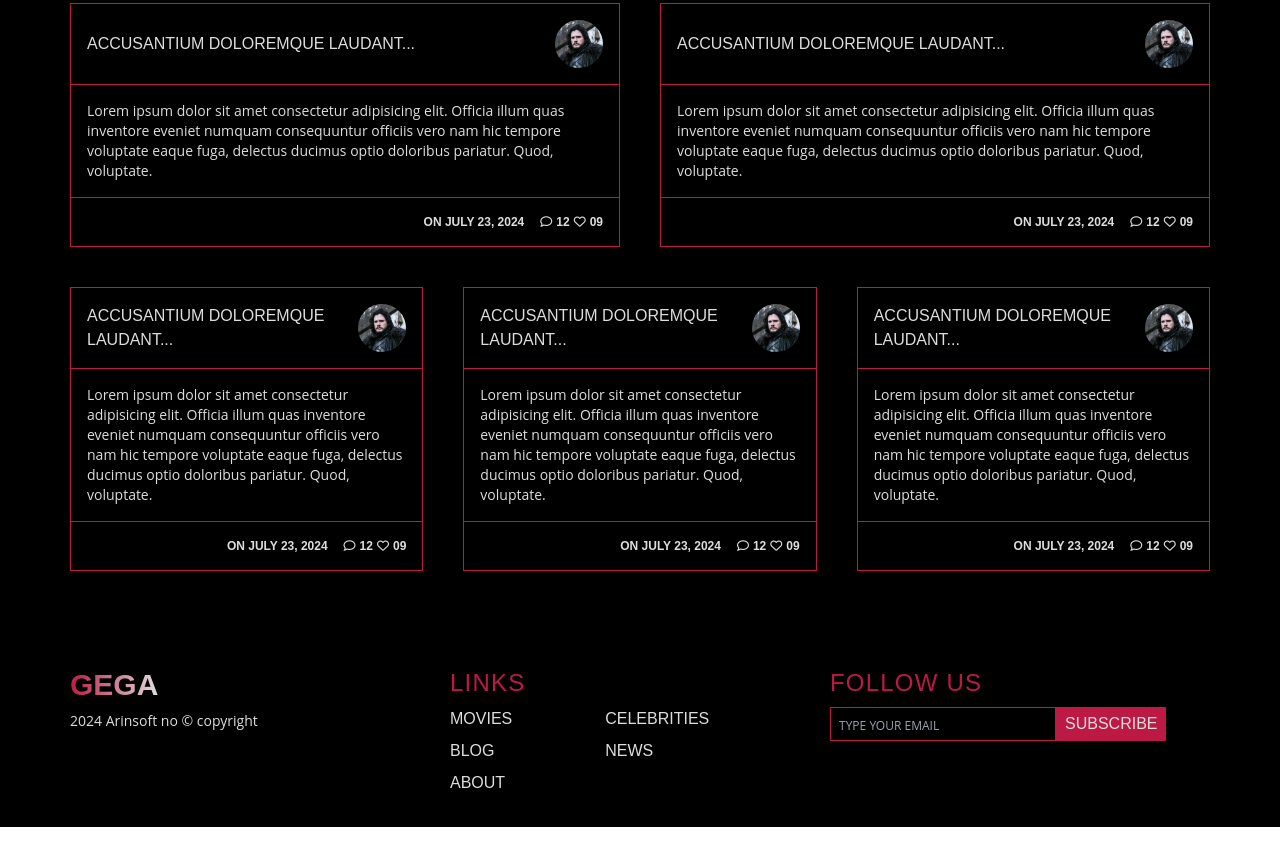
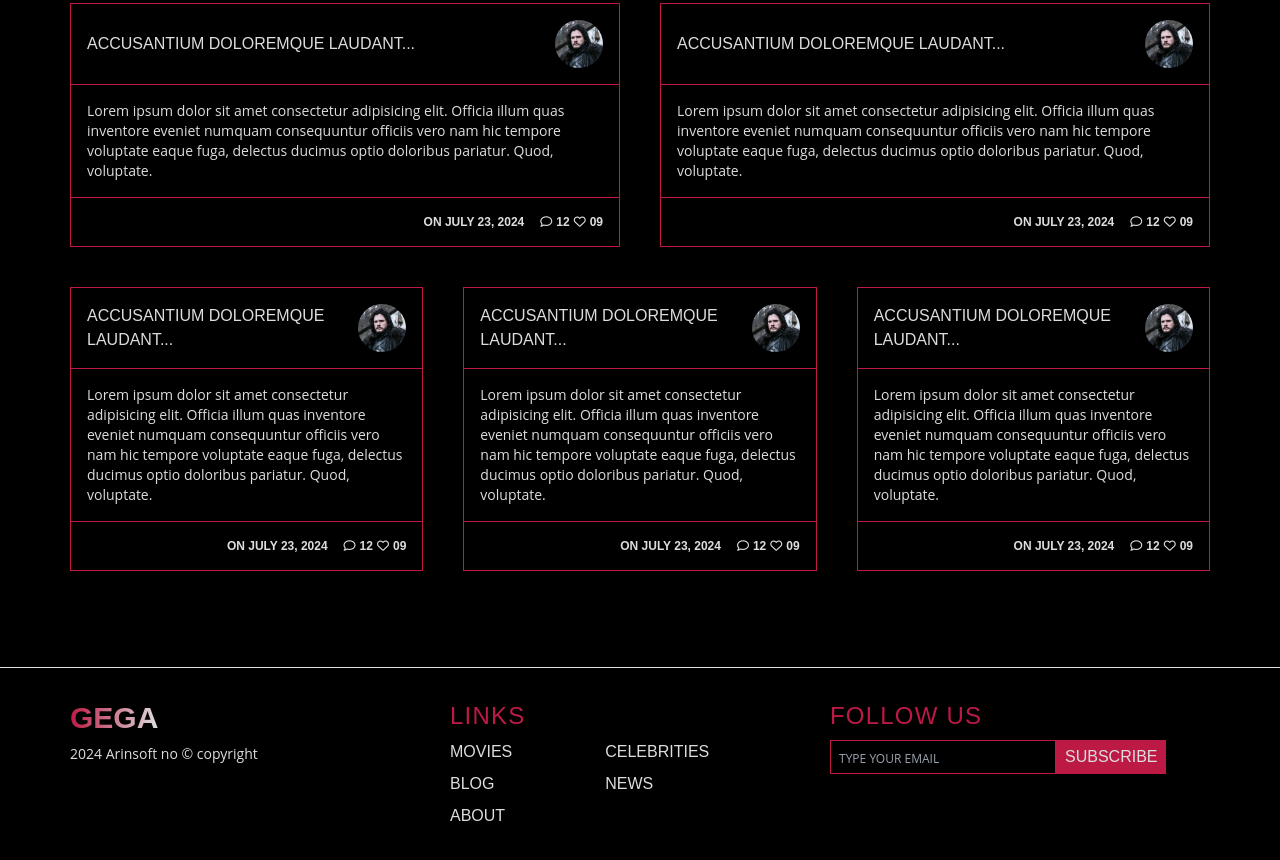
Before and after one commit to Ord-Prof-Dr-Soraka/giga-project, a website: page public/index.html in a window 1280 px wide. Shown: the part 2119-2979 px from the top of the page. Before the commit the page ends 2946 px from the top, so only its background shows below. Drawn offline with Linux system fonts and the light colour scheme; a web font is replaced by a local one.

Commit message:
footer üstüne border eklendi

```diff
--- a/public/index.html
+++ b/public/index.html
@@ -318,7 +318,7 @@
       </div>
     </div>
   </section>
-  <footer class="bg-black text-gega-grey">
+  <footer class="bg-black text-gega-grey border-t border-gega-grey pt-8">
     <div class="container flex flex-col md:flex-row px-10 lg:px-0 pb-8">
       <div class="basis-1/3">
         <a href="#" class="text-2xl lg:text-3xl font-bold text-transparent bg-gradient-to-r bg-clip-text from-gega-red to-gega-grey">GEGA</a>
```
Also changed, not shown: public/css/style.css.
